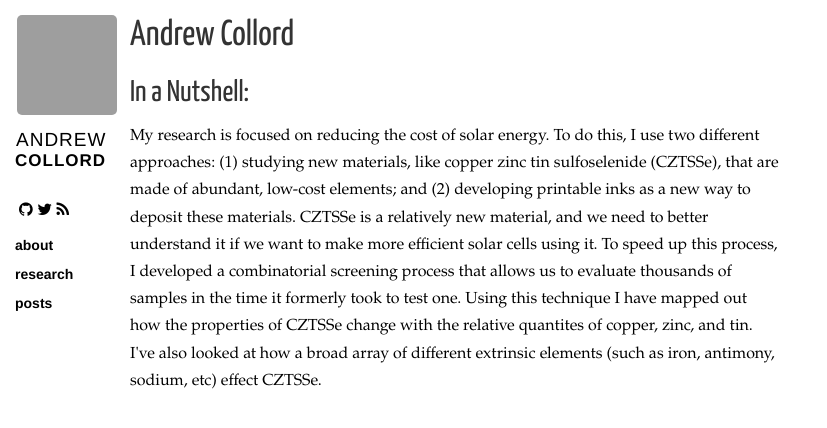
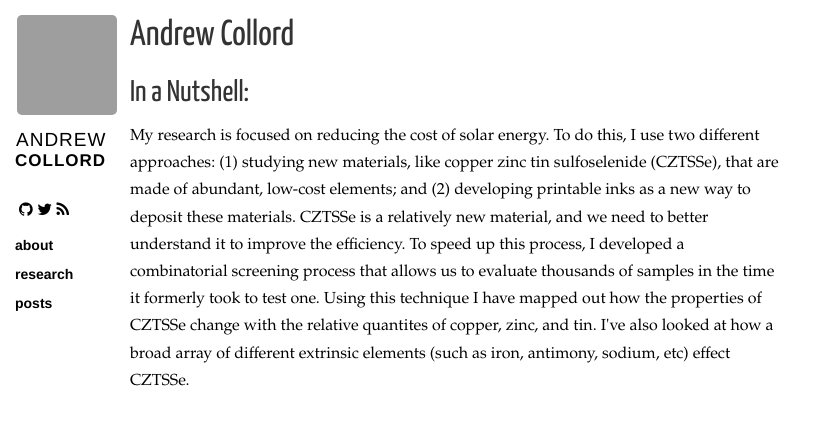
Before and after one commit to acollord/acollord.github.io, a Jekyll site: the page built from research.html, in a window 1280 px wide, cut to the strip 0-428 px from the top of the page. Shown: the whole strip, without its empty margins (0-827 px from the left). Built offline with Jekyll 4.4.1, drawn with Linux system fonts in a browser that asks for light colours; nearby versions of some CDN libraries; Markdown is read by kramdown in place of the engine named in the settings; grey boxes are pictures that could not be loaded.

Commit message:
Update research.html

```diff
--- a/research.html
+++ b/research.html
@@ -13,8 +13,8 @@ title: "Research"
 To do this, I use two different approaches: (1) studying new materials,
 like copper zinc tin sulfoselenide (CZTSSe), that are made of abundant,
 low-cost elements; and (2) developing printable inks as a new way to deposit
-these materials. CZTSSe is a relatively new material, and we need to better understand it if we want to
-make more efficient solar cells using it. To speed up this process, I developed a combinatorial screening process that allows us to
+these materials. CZTSSe is a relatively new material, and we need to better understand it to improve the efficiency.
+To speed up this process, I developed a combinatorial screening process that allows us to
 evaluate thousands of samples in the time it formerly took to test one. Using this technique I have mapped out
 how the properties of CZTSSe change with the relative quantites of copper, zinc, and tin. I've also looked at
 how a broad array of different extrinsic elements (such as iron, antimony, sodium, etc) effect CZTSSe.
```
